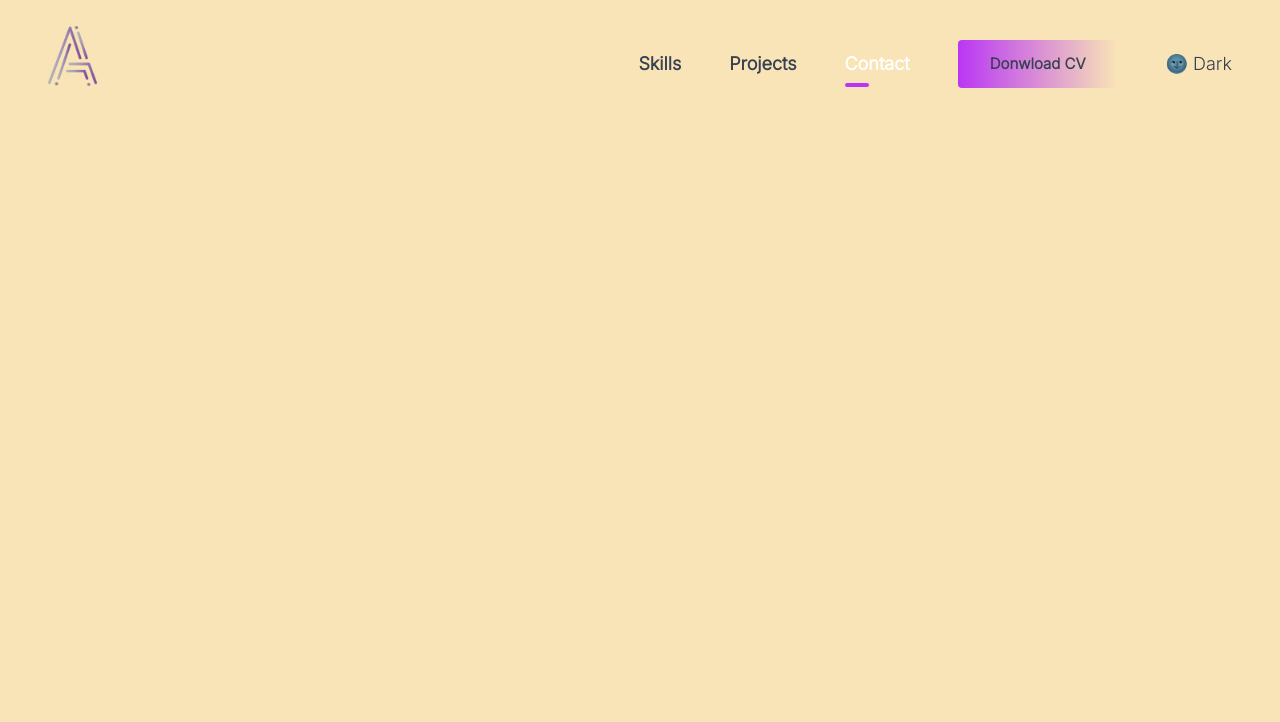
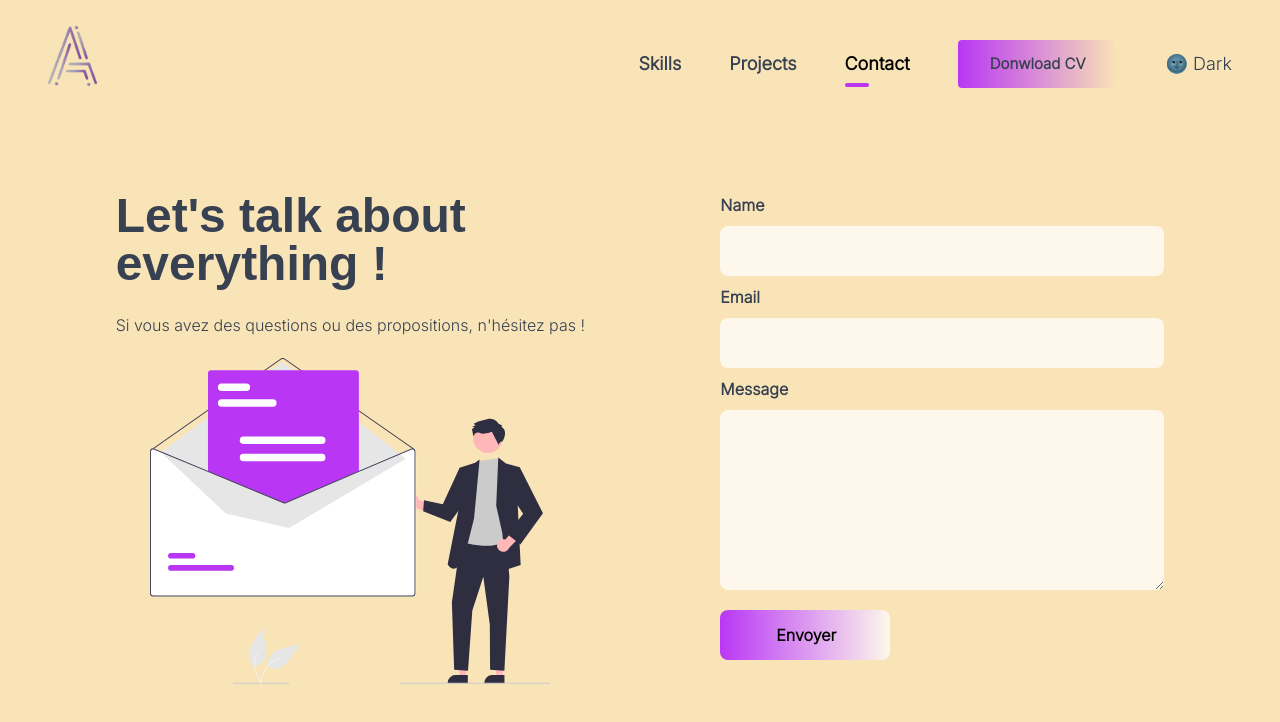
Before and after one commit to Anthony-ADELISE/Portfolio_V2, a React (Create React App) app: page /contact in a window 1280 px wide. Shown: the top 722 px of the page. Built offline with nearby package versions, Linux system fonts and the light colour scheme.

Commit message:
page concact + contact form ui et animation de la page

```diff
--- /dev/null
+++ b/src/components/ContactForm.jsx
@@ -0,0 +1,102 @@
+import React from "react";
+
+// import image
+import sendEmail from "../assets/img/sendmail.svg";
+
+const ContactForm = () => {
+  return (
+    <section className="min-h-[600px] pt-20 text-center">
+      <div className="container mx-auto">
+        <div className="flex flex-col-reverse lg:flex-row-reverse lg:justify-around">
+          {/* form */}
+          <div>
+            <form className="flex flex-col text-left space-y-2 pt-10 font-bold pb-8 lg:pt-0">
+              <label
+                data-aos="fade-right"
+                data-aos-duration="2000"
+                data-aos-delay="500"
+              >
+                Name
+              </label>
+              <input
+                type="text"
+                name="name"
+                className="input"
+                data-aos="fade-right"
+                data-aos-duration="2000"
+                data-aos-delay="500"
+              />
+              <label
+                data-aos="fade-left"
+                data-aos-duration="2000"
+                data-aos-delay="500"
+              >
+                Email
+              </label>
+              <input
+                type="email"
+                name="emmail"
+                className="input"
+                data-aos="fade-left"
+                data-aos-duration="2000"
+                data-aos-delay="500"
+              />
+              <label
+                data-aos="fade-right"
+                data-aos-duration="2000"
+                data-aos-delay="500"
+              >
+                Message
+              </label>
+              <textarea
+                type="message"
+                className="textarea"
+                data-aos="fade-right"
+                data-aos-duration="2000"
+                data-aos-delay="500"
+              />
+              <div
+                className="pt-3"
+                data-aos="fade-up"
+                data-aos-duration="2000"
+                data-aos-delay="500"
+              >
+                <input
+                  className="btn-contact"
+                  type="submit"
+                  value="Envoyer"
+                  required
+                />
+              </div>
+            </form>
+          </div>
+          {/* image */}
+          <div className=" flex flex-col items-center lg:text-left">
+            <div
+              className="space-y-6"
+              data-aos="zoom-in"
+              data-aos-duration="2000"
+              data-aos-delay="500"
+            >
+              <h1 className="text-3xl font-bold lg:text-5xl">
+                Let's talk about <br /> everything !
+              </h1>
+              <p className="pb-5">
+                Si vous avez des questions ou des propositions, n'hésitez pas !
+              </p>
+            </div>
+            <div
+              data-aos="flip-left"
+              data-aos-duration="2000"
+              data-aos-delay="500"
+            >
+              <img className="w-[400px]" src={sendEmail} alt="email svg" />
+            </div>
+          </div>
+        </div>
+      </div>
+    </section>
+  );
+};
+
+export default ContactForm;
--- a/src/components/Presentation.jsx
+++ b/src/components/Presentation.jsx
@@ -30,7 +30,9 @@ const Presentation = () => {
             {/* btn */}
             <div className="flex items-center justify-around space-x-4 max-w-[320px] mx-auto mb-12 lg:space-x-8 lg:mx-0 lg:max-w-none lg:justify-start">
               <button className="btn">
-                <Link to="/contact">Contactez moi</Link>
+                <Link to="/contact" className="font-bold">
+                  Contactez moi
+                </Link>
               </button>
             </div>
             <Social />
--- a/src/index.css
+++ b/src/index.css
@@ -24,6 +24,15 @@
     @apply font-medium h-12 px-8 bg-gradient-to-r from-[#b936f5] to-[#0000] rounded text-[15px] hover:bg-gradient-to-l hover:from-[#fffb] hover:to-[#b936f5] outline-none flex items-center justify-center cursor-pointer;
   }
   .active {
-    @apply text-white dark:text-white after:w-6 after:h-1 after:absolute after:left-0 after:-bottom-2 after:rounded-full after:bg-transparent after:bg-[#b936f5] after:transition-all after:duration-300 relative;
+    @apply text-black dark:text-white after:w-6 after:h-1 after:absolute after:left-0 after:-bottom-2 after:rounded-full after:bg-transparent after:bg-[#b936f5] after:transition-all after:duration-300 relative;
+  }
+  .btn-contact {
+    @apply text-left text-black h-[50px] pl-14 rounded-lg bg-[#fffb] w-[170px] bg-gradient-to-r from-[#b936f5] to-[#0000] hover:bg-gradient-to-l hover:from-[#fffb] hover:to-[#b936f5]  cursor-pointer;
+  }
+  .input {
+    @apply h-[50px] rounded-lg pl-3 focus:outline-none focus:border-[#b936f5] focus:ring-[#b936f5] focus:ring-1 bg-[#fffb] lg:w-[444px];
+  }
+  .textarea {
+    @apply h-[180px] rounded-lg p-3 focus:outline-none focus:border-[#b936f5] focus:ring-[#b936f5] focus:ring-1 bg-[#fffb];
   }
 }
--- a/src/pages/Contact.jsx
+++ b/src/pages/Contact.jsx
@@ -1,10 +1,12 @@
 import React from "react";
+import ContactForm from "../components/ContactForm";
 import Header from "../components/Header";
 
 const Contact = () => {
   return (
     <div>
       <Header />
+      <ContactForm />
     </div>
   );
 };
```
Also changed, not shown: src/assets/img/sendmail.svg (added).
